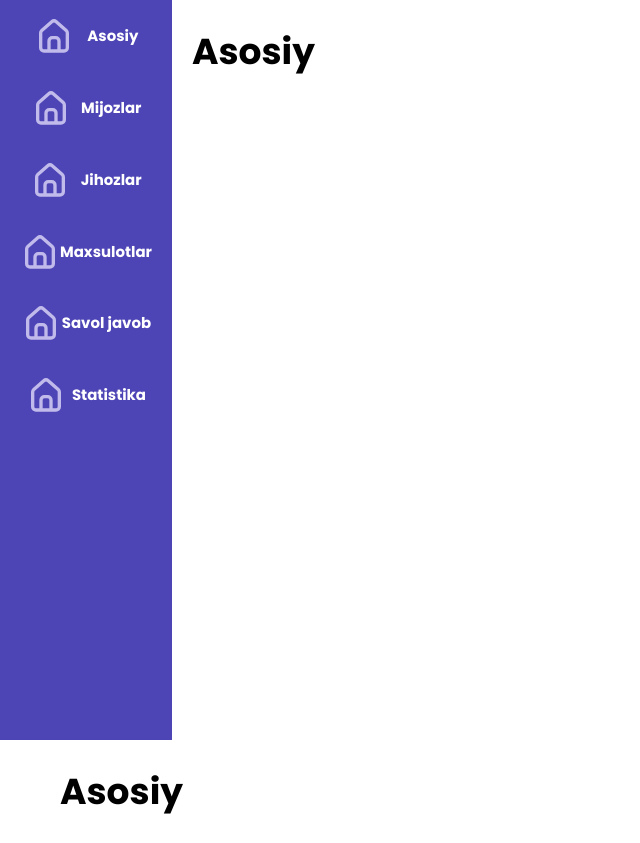
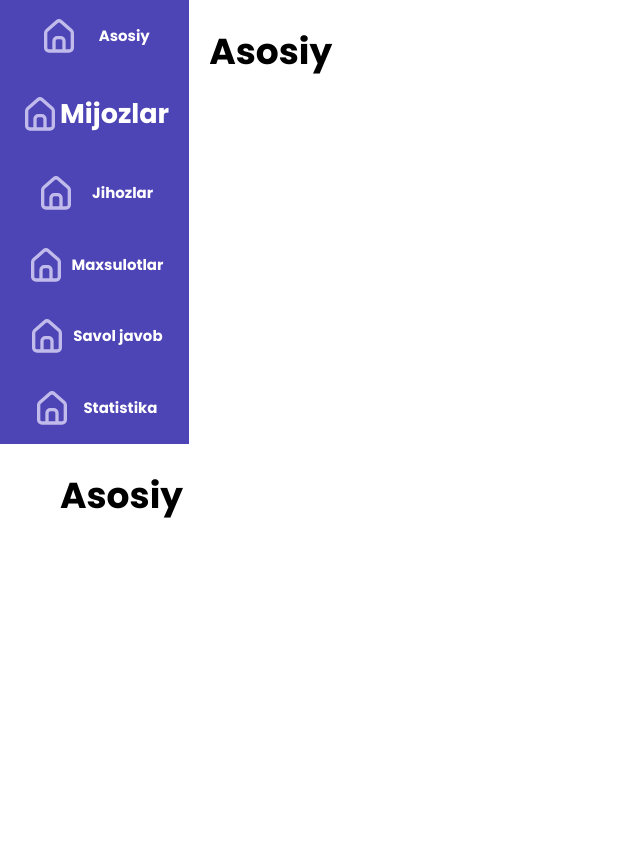
Before and after one commit to MIRZOULUGBEK9008/competation-fitness-dashboard-selfmade, a React (Create React App) app: page / in a window 1280 px wide. Shown: the whole page, without its empty margins (0-640 px from the left). After the commit the page ends 800 px from the top, so only its background shows below. Built offline with nearby package versions, Linux system fonts and the light colour scheme.

Commit message:
changed the style

```diff
--- a/src/App.js
+++ b/src/App.js
@@ -26,7 +26,7 @@ function App() {
             <NavLink to="/Mijozlar">
               <div className="sidebar-parts">
                 <img src={MainPhoto} alt="" />
-                <h5>Mijozlar</h5>
+                <h2>Mijozlar</h2>
               </div>
             </NavLink>
 
--- a/src/components/dashboard/Dashboard.css
+++ b/src/components/dashboard/Dashboard.css
@@ -8,7 +8,7 @@
    left: 0px;
 
 
-    min-height: 740px;
+   height: 100%;
     text-align: center;
     background-color:
     #4D44B5;
```
